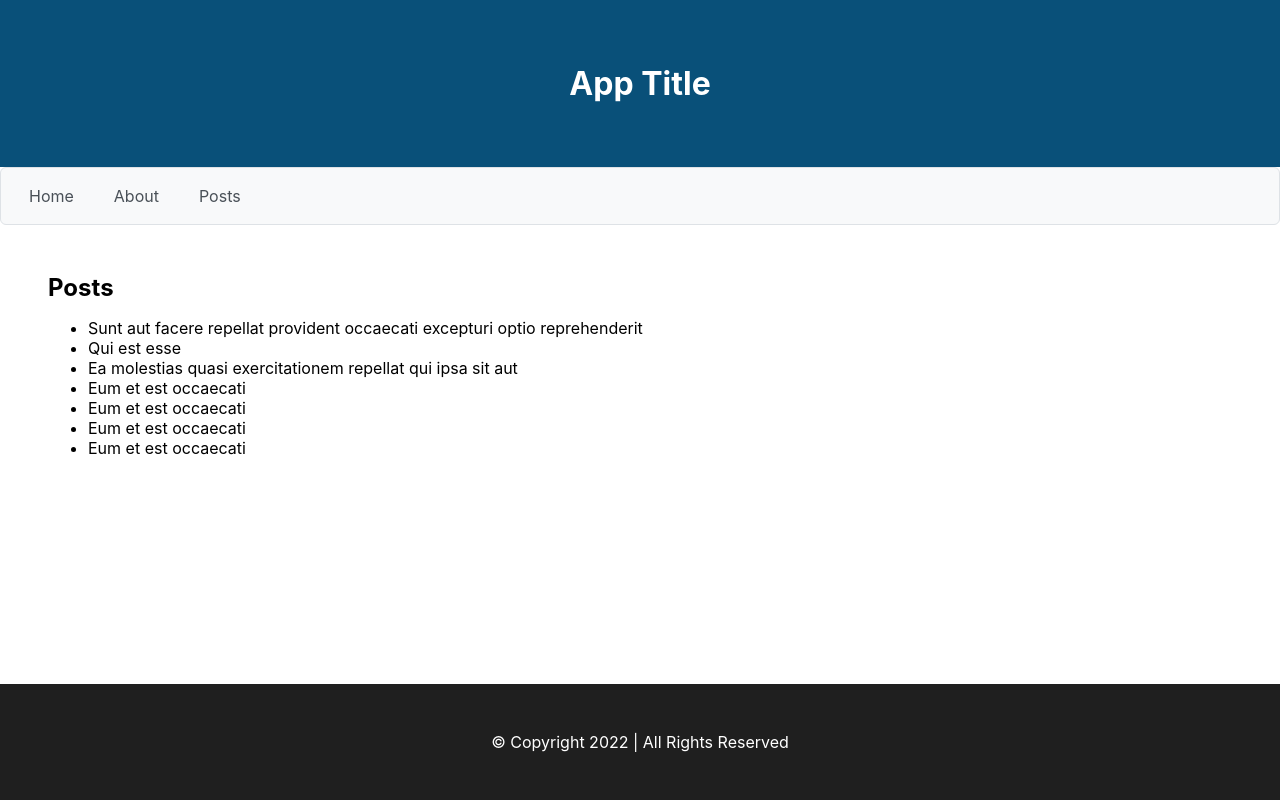
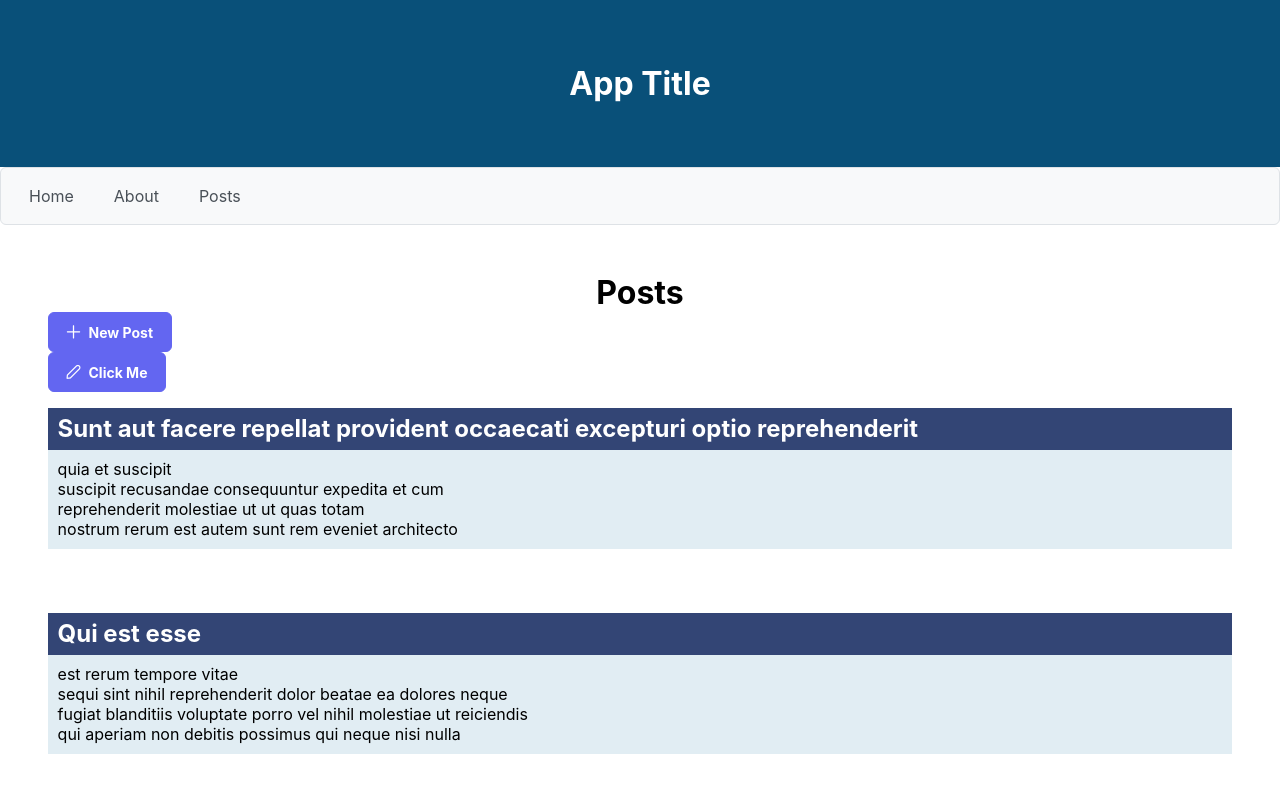
Before and after one commit to Jnxvln/react-query-office-demo, a React (Create React App) app: page /posts in a window 1280 px wide. Shown: the top 800 px of the page. Built offline with nearby package versions, Linux system fonts and the light colour scheme; data requests are answered from the project's data file.

Commit message:
Begin adding Formik (issues with onSubmit via SiteDialog)

```diff
--- a/db.json
+++ b/db.json
@@ -1,43 +1,36 @@
 {
   "posts": [
     {
-      "userId": 1,
       "id": 1,
       "title": "sunt aut facere repellat provident occaecati excepturi optio reprehenderit",
       "body": "quia et suscipit\nsuscipit recusandae consequuntur expedita et cum\nreprehenderit molestiae ut ut quas totam\nnostrum rerum est autem sunt rem eveniet architecto"
     },
     {
-      "userId": 1,
       "id": 2,
       "title": "qui est esse",
       "body": "est rerum tempore vitae\nsequi sint nihil reprehenderit dolor beatae ea dolores neque\nfugiat blanditiis voluptate porro vel nihil molestiae ut reiciendis\nqui aperiam non debitis possimus qui neque nisi nulla"
     },
     {
-      "userId": 1,
       "id": 3,
       "title": "ea molestias quasi exercitationem repellat qui ipsa sit aut",
       "body": "et iusto sed quo iure\nvoluptatem occaecati omnis eligendi aut ad\nvoluptatem doloribus vel accusantium quis pariatur\nmolestiae porro eius odio et labore et velit aut"
     },
     {
-      "userId": 2,
       "id": 4,
       "title": "eum et est occaecati",
       "body": "ullam et saepe reiciendis voluptatem adipisci\nsit amet autem assumenda provident rerum culpa\nquis hic commodi nesciunt rem tenetur doloremque ipsam iure\nquis sunt voluptatem rerum illo velit"
     },
     {
-      "userId": 2,
       "id": 5,
       "title": "eum et est occaecati",
       "body": "ullam et saepe reiciendis voluptatem adipisci\nsit amet autem assumenda provident rerum culpa\nquis hic commodi nesciunt rem tenetur doloremque ipsam iure\nquis sunt voluptatem rerum illo velit"
     },
     {
-      "userId": 3,
       "id": 6,
       "title": "eum et est occaecati",
       "body": "ullam et saepe reiciendis voluptatem adipisci\nsit amet autem assumenda provident rerum culpa\nquis hic commodi nesciunt rem tenetur doloremque ipsam iure\nquis sunt voluptatem rerum illo velit"
     },
     {
-      "userId": 3,
       "id": 7,
       "title": "eum et est occaecati",
       "body": "ullam et saepe reiciendis voluptatem adipisci\nsit amet autem assumenda provident rerum culpa\nquis hic commodi nesciunt rem tenetur doloremque ipsam iure\nquis sunt voluptatem rerum illo velit"
--- a/package.json
+++ b/package.json
@@ -11,6 +11,7 @@
     "@testing-library/user-event": "^13.5.0",
     "axios": "^1.1.3",
     "concurrently": "^7.5.0",
+    "formik": "^2.2.9",
     "primeflex": "^3.2.1",
     "primeicons": "^6.0.1",
     "primereact": "^8.7.1",
--- /dev/null
+++ b/src/components/SiteDialog.jsx
@@ -0,0 +1,90 @@
+import { useState } from "react";
+import { Dialog } from "primereact/dialog";
+import { Button } from "primereact/button";
+
+export default function SiteDialog({
+  title,
+  content,
+  activatorLabel,
+  activatorIcon,
+  dialogApproveLabel,
+  dialogRejectLabel,
+  onApprove,
+  onReject,
+  isSubmitButton,
+  onSubmit,
+}) {
+  const [visible, setVisible] = useState(false);
+
+  const onHide = (e) => {
+    setVisible(false);
+  };
+
+  const handleOnApprove = (e) => {
+    // setVisible(false);
+    onApprove();
+  };
+
+  const handleOnReject = (e) => {
+    // setVisible(false);
+    onReject();
+  };
+
+  const header = () => (
+    <header>
+      <i className="pi pi-info-circle" style={{ marginRight: "0.6em" }} />
+      {title}
+    </header>
+  );
+
+  const footer = () => (
+    <footer>
+      <Button
+        label={dialogRejectLabel || "Cancel"}
+        onClick={handleOnReject}
+        icon="pi pi-times"
+        className="p-button-text"
+        tabIndex={-1}
+      />
+      {isSubmitButton ? (
+        <Button
+          type="submit"
+          label={dialogApproveLabel || "OK"}
+          onClick={handleOnApprove}
+          icon="pi pi-check"
+        />
+      ) : (
+        <Button
+          type="button"
+          label={dialogApproveLabel || "OK"}
+          onClick={handleOnApprove}
+          icon="pi pi-check"
+        />
+      )}
+    </footer>
+  );
+
+  return (
+    <div>
+      <Button
+        label={activatorLabel}
+        icon={activatorIcon}
+        iconPos="left"
+        className="p-button-sm"
+        onClick={() => setVisible(true)}
+      />
+
+      <Dialog
+        header={header}
+        footer={footer}
+        visible={visible}
+        style={{ width: "50vw" }}
+        onHide={onHide}
+        modal
+        blockScroll
+      >
+        {content ? content : <p>No content provided.</p>}
+      </Dialog>
+    </div>
+  );
+}
--- a/src/components/layout/Spinner.jsx
+++ b/src/components/layout/Spinner.jsx
@@ -2,11 +2,13 @@ import { ProgressSpinner } from "primereact/progressspinner";
 
 export default function Spinner() {
   return (
+    <div style={{ textAlign: "center" }}>
       <ProgressSpinner
         style={{ width: "50px", height: "50px" }}
         strokeWidth="8"
         fill="var(--surface-ground)"
         animationDuration=".5s"
       />
+    </div>
   );
 }
--- /dev/null
+++ b/src/components/posts/Post.jsx
@@ -0,0 +1,15 @@
+import { toTitleCase } from "../../util/utils";
+import styles from "../../styles/Posts.module.scss";
+
+export default function Post({ post }) {
+  return (
+    <article className={styles.postItemWrapper}>
+      <header className={styles.postHeader}>
+        <h2 className={styles.postTitle}>{toTitleCase(post.title)}</h2>
+      </header>
+      <div className={styles.postBody}>
+        <div>{post.body}</div>
+      </div>
+    </article>
+  );
+}
--- /dev/null
+++ b/src/components/posts/PostForm.jsx
@@ -0,0 +1,122 @@
+import { useState } from "react";
+import { useFormik } from "formik";
+import { classNames } from "primereact/utils";
+import SiteDialog from "../SiteDialog";
+// PrimeReact Components
+import { InputText } from "primereact/inputtext";
+import { InputTextarea } from "primereact/inputtextarea";
+import { Button } from "primereact/button";
+import styles from "../../styles/Posts.module.scss";
+
+function PostForm() {
+  const [visible, setVisible] = useState(false);
+  const [formData, setFormData] = useState({});
+
+  const onApprove = (e) => {
+    console.log("Post Form APPROVING");
+  };
+
+  const onReject = (e) => {
+    console.log("Post Form REJECTING");
+  };
+
+  //   const onSubmit = (e) => {
+  //     e.preventDefault();
+  //   };
+
+  const formik = useFormik({
+    initialValues: {
+      title: "",
+      body: "",
+    },
+    validate: (data) => {
+      let errors = {};
+
+      if (!data.title) {
+        errors.title = "Title is required";
+      }
+
+      if (!data.body) {
+        errors.body = "Body is required";
+      }
+
+      return errors;
+    },
+    onSubmit: (data) => {
+      setFormData(data);
+      formik.resetForm();
+    },
+  });
+
+  const isFormFieldValid = (name) => !!(formik.touched[name] && formik.errors[name]);
+  const getFormErrorMessage = (name) => {
+    return isFormFieldValid(name) && <small className="p-error">{formik.errors[name]}</small>;
+  };
+
+  const DialogContent = () => (
+    <div className="card">
+      <form onSubmit={formik.handleSubmit} style={{ padding: "1.5em" }}>
+        <div className="field" style={{ marginBottom: "2em" }}>
+          <span className="p-float-label">
+            <InputText
+              id="postform-title"
+              name="title"
+              value={formik.values.title}
+              onChange={formik.handleChange}
+              style={{ width: "100%" }}
+              className={classNames({ "p-invalid": isFormFieldValid("title") })}
+              autoFocus
+              required
+            />
+            <label htmlFor="postform-title">Title</label>
+          </span>
+          {getFormErrorMessage("title")}
+        </div>
+
+        <div className="field">
+          <span className="p-float-label">
+            <InputTextarea
+              id="postform-body"
+              name="body"
+              value={formik.values.body}
+              onChange={formik.handleChange}
+              rows={4}
+              style={{ width: "100%" }}
+              className={classNames({ "p-invalid": isFormFieldValid("body") })}
+              required
+            />
+            <label htmlFor="postform-body">Body</label>
+          </span>
+          {getFormErrorMessage("body")}
+        </div>
+      </form>
+    </div>
+  );
+
+  return (
+    <div>
+      <Button
+        label="New Post"
+        icon="pi pi-plus"
+        iconPos="left"
+        className="p-button-sm"
+        onClick={() => setVisible(true)}
+      />
+
+      <SiteDialog
+        title="Dialog Title"
+        content={<DialogContent />}
+        activatorLabel="Click Me"
+        activatorIcon="pi pi-pencil"
+        dialogApproveLabel="Save"
+        dialogRejectLabel="Cancel"
+        onApprove={onApprove}
+        onReject={onReject}
+        isSubmitButton={true}
+        onSubmit={formik.handleSubmit}
+      />
+    </div>
+  );
+}
+
+export default PostForm;
--- a/src/pages/Posts.jsx
+++ b/src/pages/Posts.jsx
@@ -1,8 +1,13 @@
 import { fetchPosts } from "../api/posts/postApi";
 import { useQuery, useMutation, useQueryClient } from "@tanstack/react-query";
-import { toTitleCase } from '../util/utils'
-import ComponentError from "../components/errors/ComponentError"
+import ComponentError from "../components/errors/ComponentError";
+import SiteDialog from "../components/SiteDialog";
+import Post from "../components/posts/Post";
+import PostForm from "../components/posts/PostForm";
 import Spinner from "../components/layout/Spinner";
+import styles from "../styles/Posts.module.scss";
+// PrimeReact Components
+import { Button } from "primereact/button";
 
 export default function Posts() {
   const queryClient = useQueryClient();
@@ -11,29 +16,26 @@ export default function Posts() {
     staleTime: 6000,
   });
 
-  const renderError = () => (
-    <div style={{ padding: "1em" }}>
-      <div style={{ fontWeight: "bold" }}>Error Loading Posts</div>
-      <div style={{ fontWeight: "bold" }}>
-        Reason: <span style={{ color: "red" }}>{error.message}</span>
-      </div>
-    </div>
-  );
-
   return (
     <div id="page-posts">
       <header>
-        <h2 style={{ margin: 0 }}>Posts</h2>
+        <h1 style={{ margin: 0, textAlign: "center" }}>Posts</h1>
       </header>
+
+      {/* <Button label="New Post" icon="pi pi-plus" iconPos="left" className="p-button-sm" /> */}
+      <PostForm />
+
       <div>
         {isLoading ? (
           <Spinner />
         ) : isError ? (
           <ComponentError error={error} />
         ) : (
-          <ul style={{ marginTop: "1em" }}>
+          <ul style={{ marginTop: "1em" }} className={styles.postsList}>
             {data?.map((post) => (
-              <li>{toTitleCase(post.title)}</li>
+              <li key={post.id} className={styles.postsListItem}>
+                <Post post={post} />
+              </li>
             ))}
           </ul>
         )}
--- /dev/null
+++ b/src/styles/Posts.module.scss
@@ -0,0 +1,38 @@
+// #region POST LIST & INDIVIDUAL POSTS
+.postsList {
+  display: flex;
+  flex-direction: column;
+  gap: 4em;
+  padding: 0;
+}
+
+.postsListItem {
+  list-style: none;
+  //   border: 2px solid rgb(255, 216, 143);
+}
+
+// .postItemWrapper {
+// }
+
+.postHeader {
+  background-color: rgb(51, 69, 117);
+  padding: 0.4em 0;
+  padding-left: 0.6em;
+}
+
+.postTitle {
+  margin: 0;
+  font-weight: bold;
+  color: rgb(255, 255, 255);
+}
+
+.postBody {
+  background-color: rgb(225, 237, 243);
+  white-space: pre;
+  padding: 0.6em;
+}
+// #endregion
+
+// #region POST FORM
+
+// #endregion
```
Also changed, not shown: 1 other file (tests, documents, lock files or other folders). Lines whose indentation alone changed are shown as unchanged.
